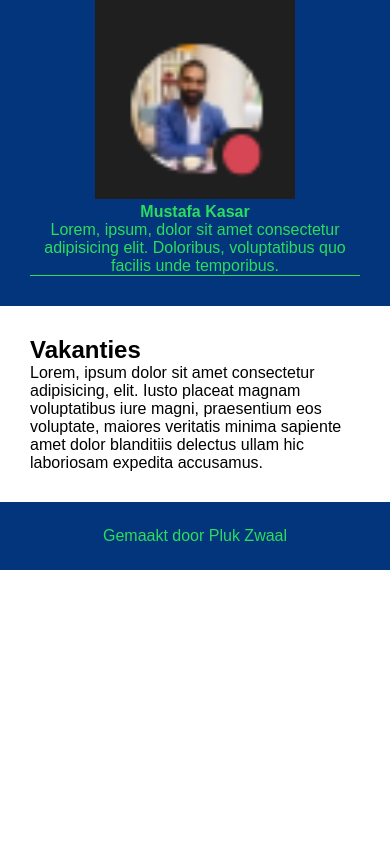
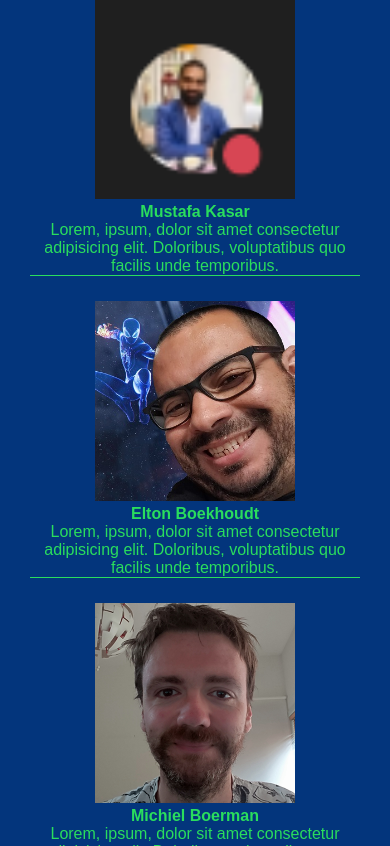
Before and after one commit to PlukZwaal/Pra-C1, a PHP site: page / in a window 390 px wide. Shown: the part 5654-6500 px from the top of the page. Before the commit the page ends 6224 px from the top, so only its background shows below. Run offline with PHP 8.4, Linux system fonts and the light colour scheme.

Commit message:
added 2 more teachers and added a border when on mobile

```diff
--- a/index.php
+++ b/index.php
@@ -162,6 +162,20 @@
 							<p>Lorem, ipsum, dolor sit amet consectetur adipisicing elit. Doloribus, voluptatibus quo facilis unde temporibus.</p>
 						</div>
 					</div>
+					<div class="teacher">
+						<img src="img/elton.png">
+						<div class="teacherFlex">
+							<b>Elton Boekhoudt</b>
+							<p>Lorem, ipsum, dolor sit amet consectetur adipisicing elit. Doloribus, voluptatibus quo facilis unde temporibus.</p>
+						</div>
+					</div>
+					<div class="teacher">
+						<img src="img/michiel.png">
+						<div class="teacherFlex">
+							<b>Michiel Boerman</b>
+							<p>Lorem, ipsum, dolor sit amet consectetur adipisicing elit. Doloribus, voluptatibus quo facilis unde temporibus.</p>
+						</div>
+					</div>
 				</div>
 			</div>
 		</div>
```
Also changed, not shown: img/elton.png (added), img/michiel.png (added).
